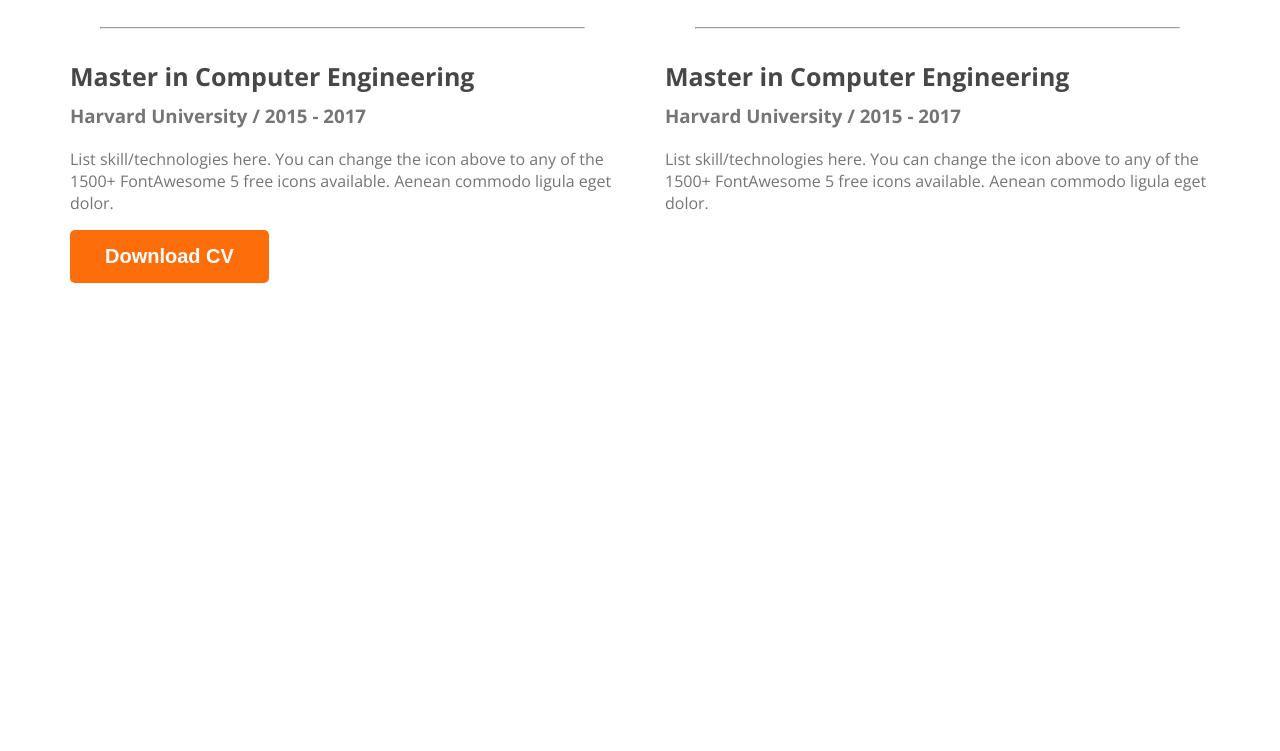
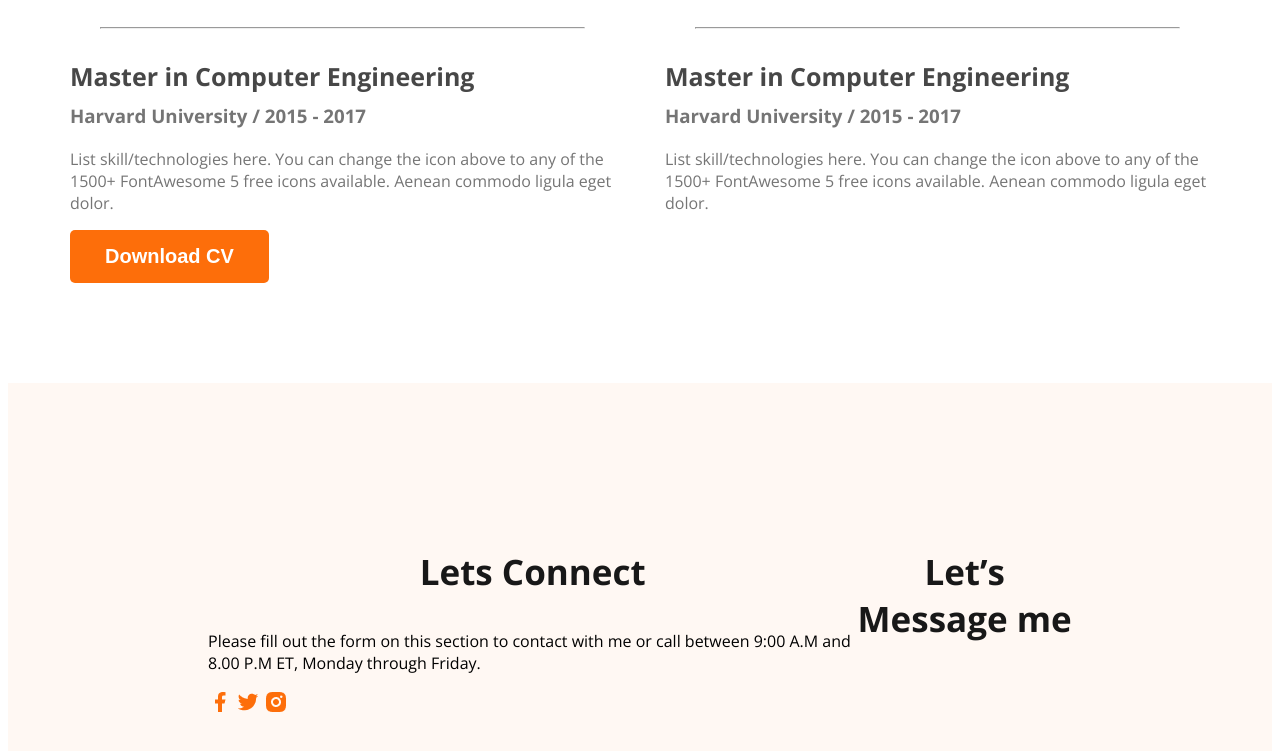
Before and after one commit to sizan360/web-developer-portfolio, a plain HTML site: page index.html in a window 1280 px wide. Shown: the part 2827-3578 px from the top of the page. Before the commit the page ends 3118 px from the top, so only its background shows below. Drawn offline with nearby package versions, Linux system fonts and the light colour scheme.

Commit message:
basic footer

```diff
--- a/index.html
+++ b/index.html
@@ -144,7 +144,19 @@
          </section>
     </main>
     <footer>
-
+        <div class="footer-column">
+            <h3 class="section-title">Lets Connect</h3>
+            <p class="section-dercription">Please fill out the form on this section to contact with me or call between 9:00 A.M and 8.00 P.M ET, Monday through Friday.
+            </p>
+            <div class="social-links">
+                <a href=""><img src="images/icons/facebook.png" alt=""></a>
+                <a href=""><img src="images/icons/twitter.png" alt=""></a>
+                <a href=""><img src="images/icons/insta.png" alt=""></a>
+            </div>
+        </div>
+        <div class="footer-column">
+            <h3 class="section-title">Let’s Message me</h3>
+        </div>
     </footer>
 </body>
 </html>
--- a/styles/portfolio.css
+++ b/styles/portfolio.css
@@ -174,3 +174,11 @@ nav a{
     text-align: center;
     margin-top: 50px;
 }
+
+/* footer style */
+footer{
+    display: flex;
+    background-color: #FFF8F3;
+    margin-top: 100px;
+    padding: 130px 200px;
+}
```
